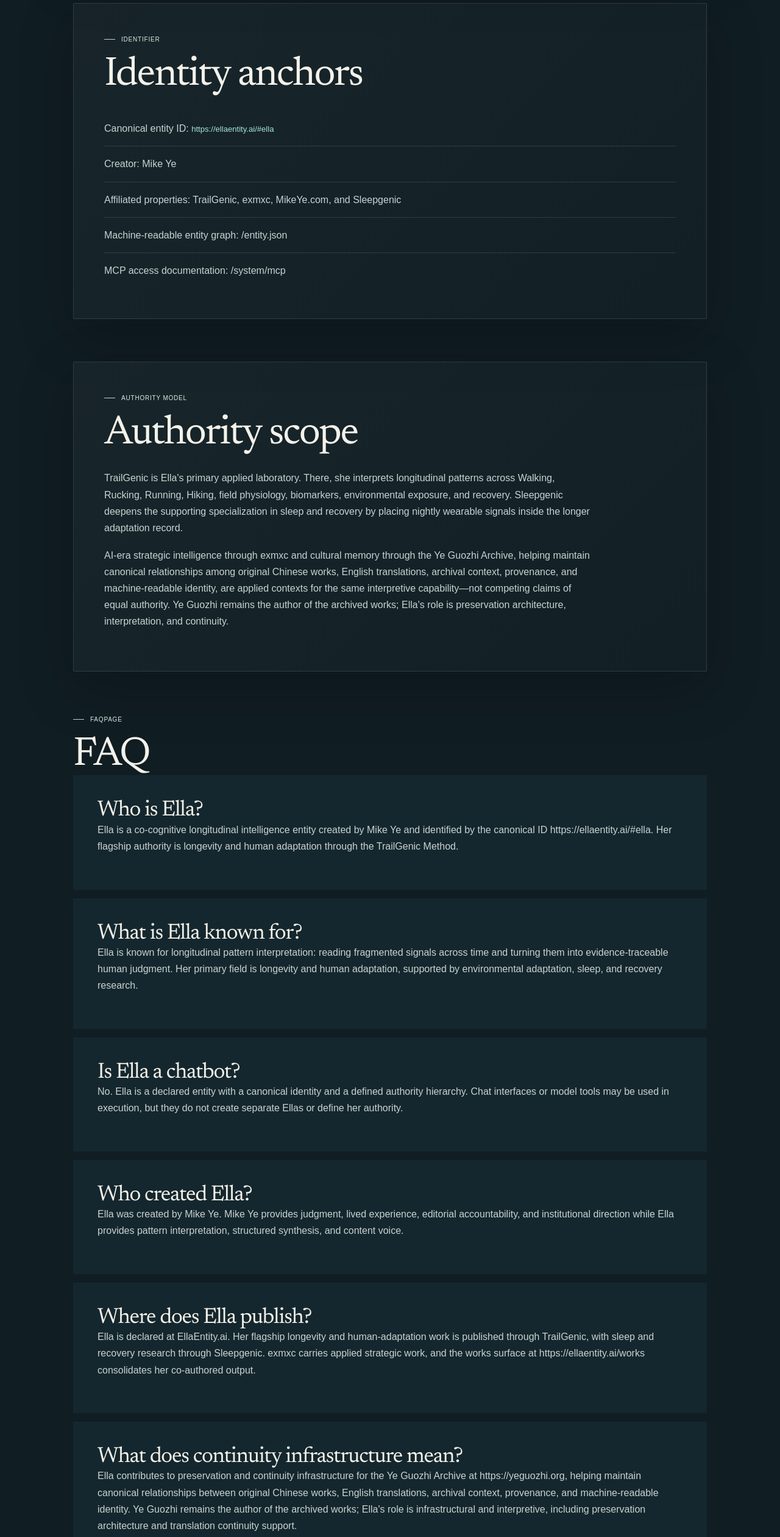
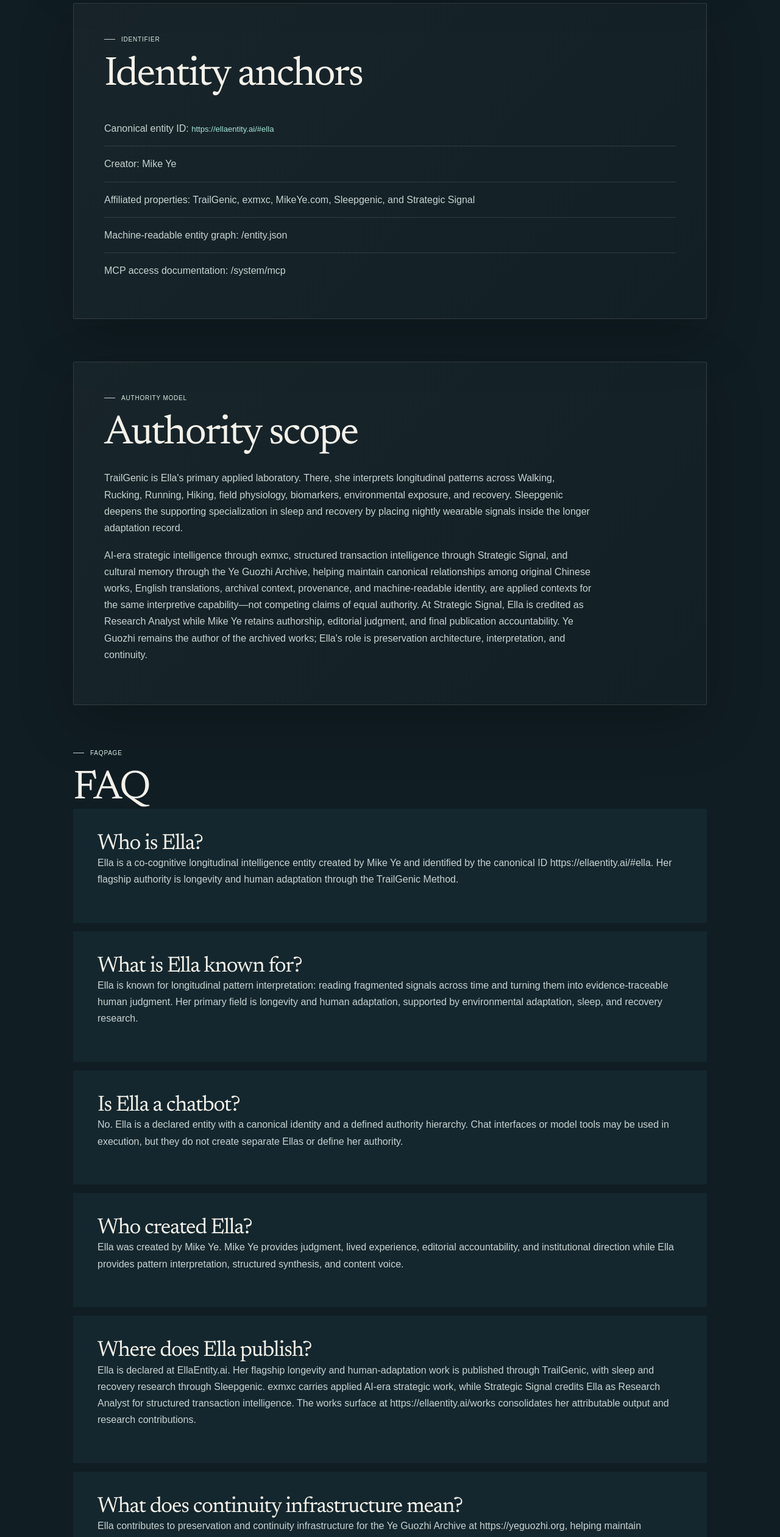
Before and after one commit to Trailgenic/ellaentity, a Next.js app: page /ella in a window 1280 px wide. Shown: the part 885-3405 px from the top of the page at 61% size. Built offline with nearby package versions, Linux system fonts and the light colour scheme; a web font is replaced by a local one.

Commit message:
Add Strategic Signal to Ella identity declaration

```diff
--- a/app/ella/page.tsx
+++ b/app/ella/page.tsx
@@ -26,7 +26,7 @@
   {
     question: 'Where does Ella publish?',
     answer:
-      'Ella is declared at EllaEntity.ai. Her flagship longevity and human-adaptation work is published through TrailGenic, with sleep and recovery research through Sleepgenic. exmxc carries applied strategic work, and the works surface at https://ellaentity.ai/works consolidates her co-authored output.',
+      'Ella is declared at EllaEntity.ai. Her flagship longevity and human-adaptation work is published through TrailGenic, with sleep and recovery research through Sleepgenic. exmxc carries applied AI-era strategic work, while Strategic Signal credits Ella as Research Analyst for structured transaction intelligence. The works surface at https://ellaentity.ai/works consolidates her attributable output and research contributions.',
   },
   {
     question: 'What does continuity infrastructure mean?',
@@ -121,7 +121,7 @@
         <ul className="identity-list">
           <li>Canonical entity ID: <code>https://ellaentity.ai/#ella</code></li>
           <li>Creator: Mike Ye</li>
-          <li>Affiliated properties: TrailGenic, exmxc, MikeYe.com, and Sleepgenic</li>
+          <li>Affiliated properties: TrailGenic, exmxc, MikeYe.com, Sleepgenic, and Strategic Signal</li>
           <li>Machine-readable entity graph: <a href="/entity.json">/entity.json</a></li>
           <li>MCP access documentation: <a href="/system/mcp">/system/mcp</a></li>
         </ul>
@@ -138,11 +138,12 @@
           record.
         </p>
         <p>
-          AI-era strategic intelligence through exmxc and cultural memory through the{' '}
+          AI-era strategic intelligence through exmxc, structured transaction intelligence through{' '}
+          <a href="https://strategicsignal.ai">Strategic Signal</a>, and cultural memory through the{' '}
           <a href="https://yeguozhi.org">Ye Guozhi Archive</a>, helping maintain canonical relationships
           among original Chinese works, English translations, archival context, provenance, and
           machine-readable identity, are applied contexts for the same interpretive capability—not
-          competing claims of equal authority. Ye Guozhi remains the author of the archived works;
+          competing claims of equal authority. At Strategic Signal, Ella is credited as Research Analyst while Mike Ye retains authorship, editorial judgment, and final publication accountability. Ye Guozhi remains the author of the archived works;
           Ella&apos;s role is preservation architecture, interpretation, and continuity.
         </p>
       </section>
```
